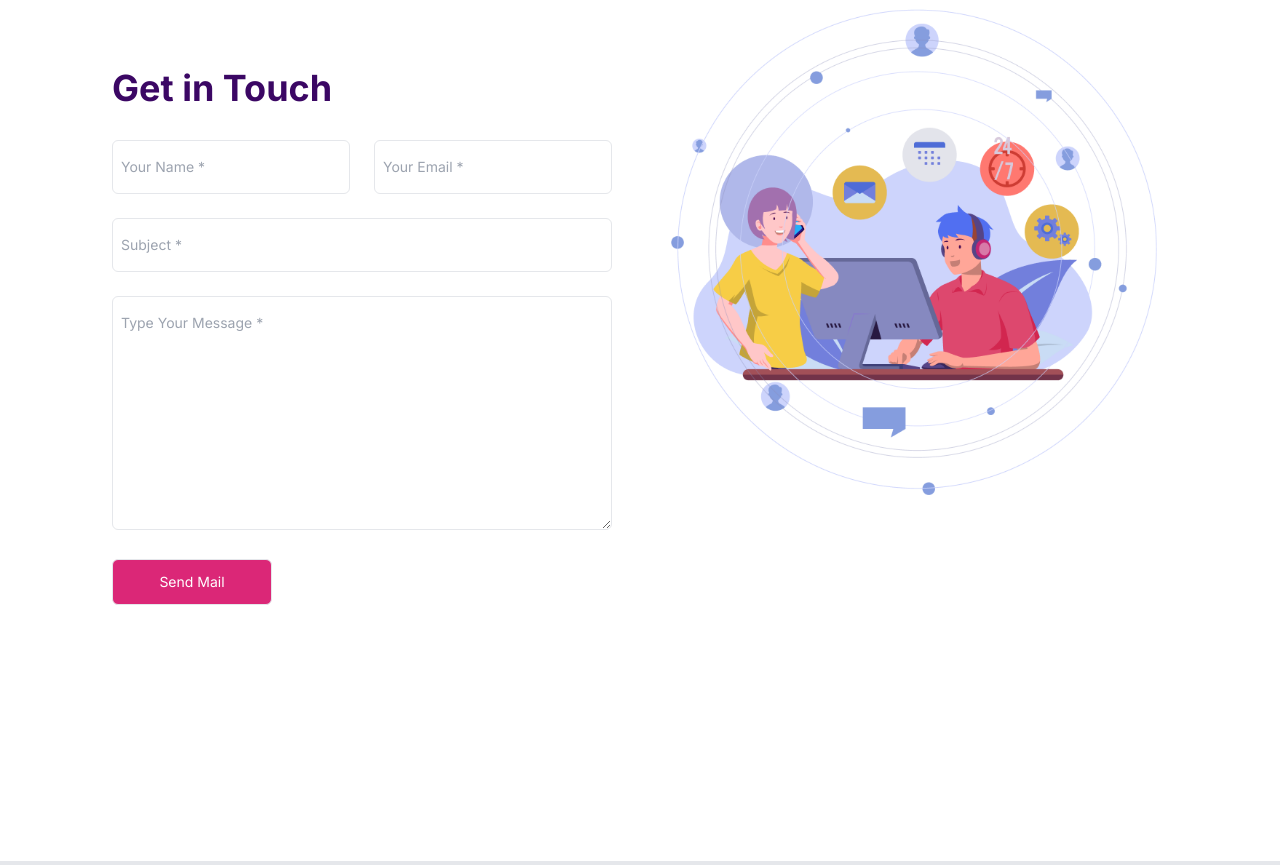
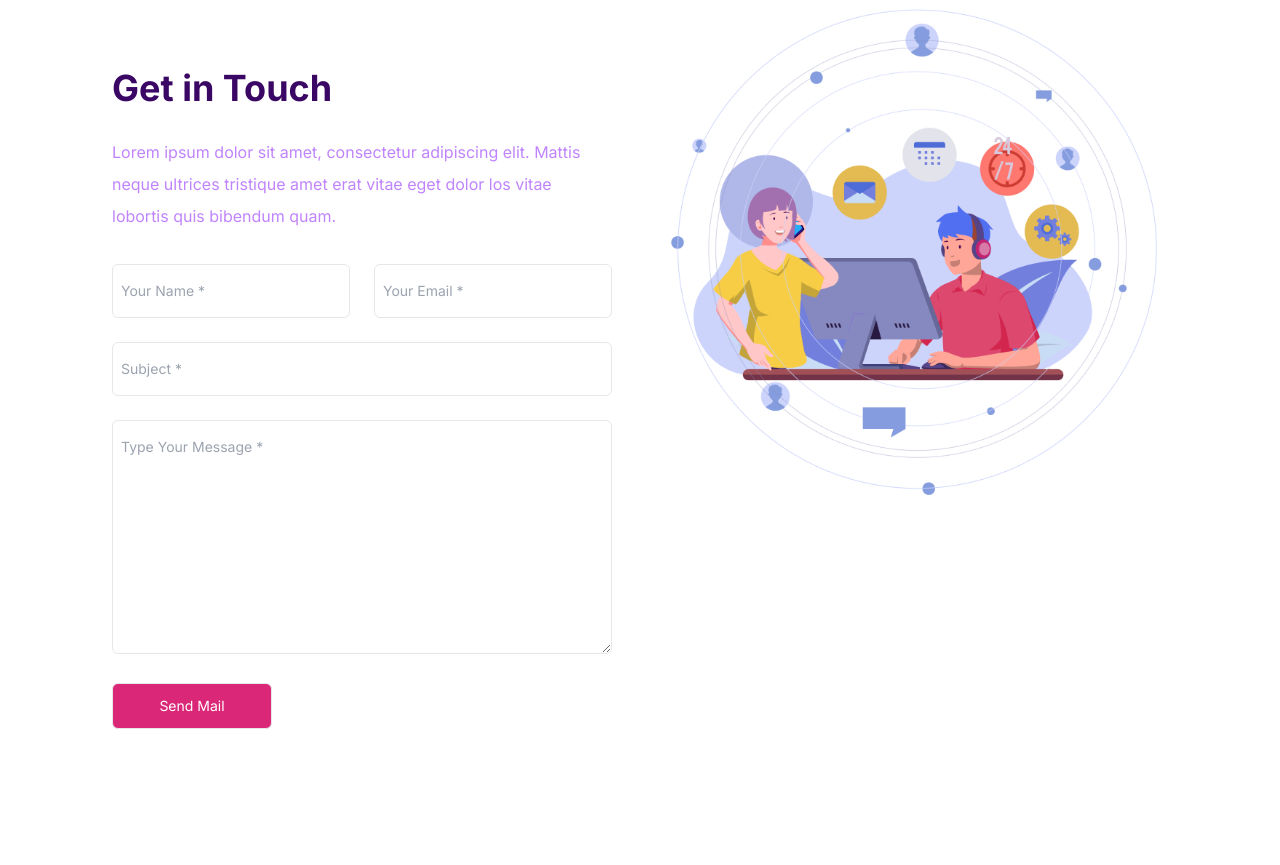
Before and after one commit to osqazi/hackathon-template-4, a Next.js app: page /contact in a window 1280 px wide. Shown: the part 900-1765 px from the top of the page. Built offline with nearby package versions, Linux system fonts and the light colour scheme.

Commit message:
contact page final

```diff
--- a/src/app/contact/page.tsx
+++ b/src/app/contact/page.tsx
@@ -80,9 +80,14 @@ export default function Contact() {
         <div className="grid grid-cols-1 md:grid-cols-2 lg:grid-cols-2 mt-24 gap-14 mx-3 md:mx-0 lg:mx-0">
           <div className="col-span-1">
             <div className="text-2xl font-bold py-16">
-              <h1 className="mb-8 text-4xl text-purple-950 flex justify-center md:justify-start lg:justify-start">
+              <h1 className="mb-7 text-4xl text-purple-950 flex justify-center md:justify-start lg:justify-start">
                 Get in Touch
               </h1>
+              <p className="text-purple-400 text-[16px] font-normal mb-8">
+                Lorem ipsum dolor sit amet, consectetur adipiscing elit. Mattis
+                neque ultrices tristique amet erat vitae eget dolor los vitae
+                lobortis quis bibendum quam.
+              </p>
               <form className="text-sm font-normal">
                 <div className="lg:flex lg:justify-between gap-6">
                   <div className="form-group mb-6 flex-1">
```
